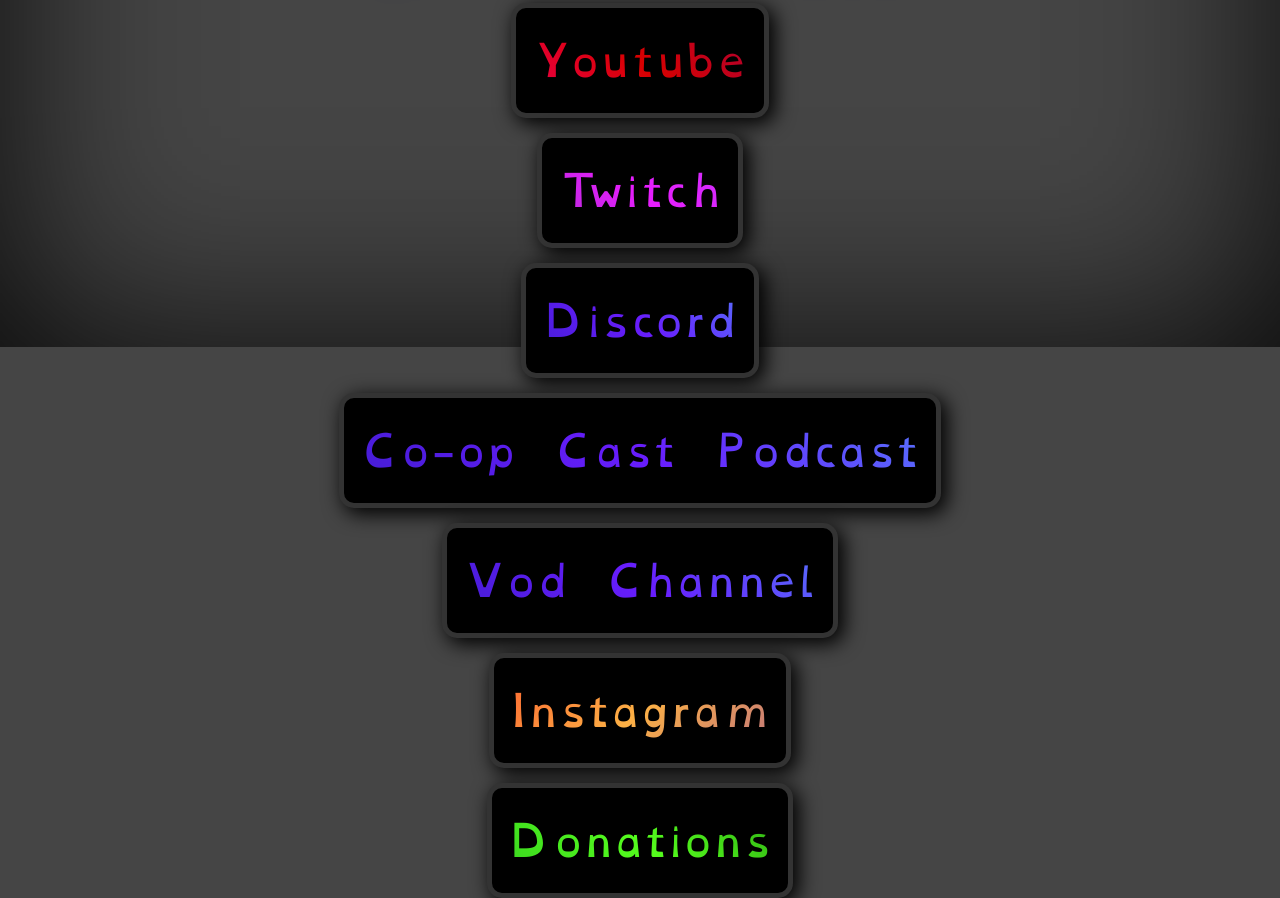
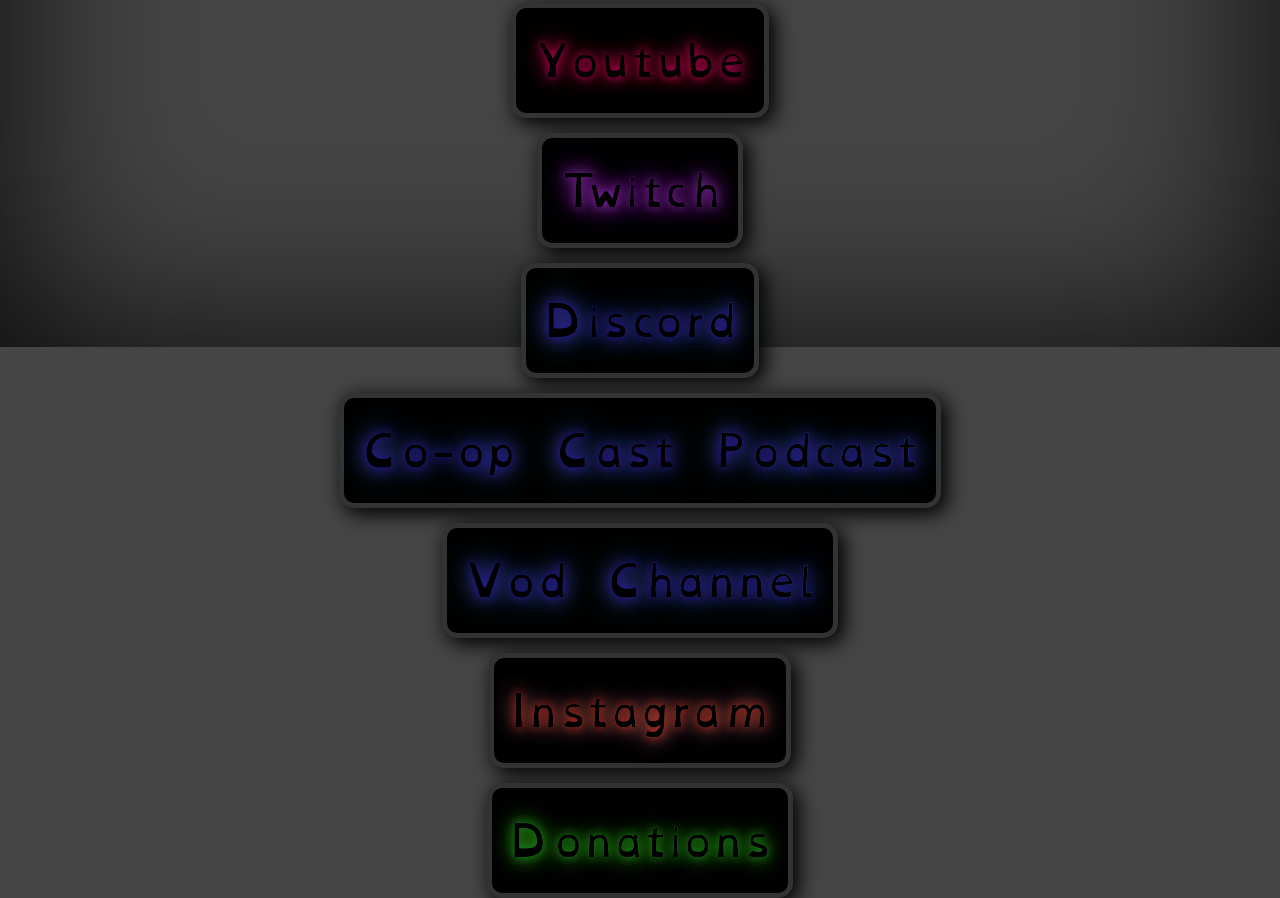
Before and after one commit to Niobium-EXE/niobium, a plain HTML site: page index.html in a window 1280 px wide. Shown: the part 453-1351 px from the top of the page. Drawn offline with Linux system fonts and the light colour scheme.

Commit message:
Update Niobium.css
Signed-off-by: Niobium <nbgit@proton.me>

```diff
--- a/Niobium.css
+++ b/Niobium.css
@@ -76,7 +76,7 @@ h1, h4, h5, h6 {
 
 
 /* Apply Gradient Effect to Specific Elements */
-#youtube, #twitch, #discord, #co-op-cast, #youtubeVods, #instagram, #donations {
+#youtube, #twitch, #discord, #co-op-cast, #youtubeVods, #instagram, #donations, #2nd-channel span {
     -webkit-text-fill-color: transparent;
 }
 
@@ -105,36 +105,65 @@ button {
 #youtube span {
     background: linear-gradient(45deg, rgb(255, 0, 144), rgb(215, 0, 0), rgb(126, 2, 103));
     -webkit-background-clip: text;
+    text-shadow: 0 0 10px rgba(255, 0, 144, 0.7),
+    0 0 20px rgba(215, 0, 0, 0.7),
+    0 0 30px rgba(126, 2, 103, 0.7);
 }
 
 #twitch span {
     background: linear-gradient(45deg, rgb(131, 58, 180), rgb(231, 29, 253), rgb(179, 69, 252));
     -webkit-background-clip: text;
+    text-shadow: 0 0 10px rgba(131, 58, 180, 0.7),
+    0 0 20px rgba(231, 29, 253, 0.7),
+    0 0 30px rgba(179, 69, 252, 0.7);
 }
 
 #discord span {
     background: linear-gradient(45deg, rgb(33, 28, 170), rgb(104, 29, 253), rgb(69, 203, 252));
     -webkit-background-clip: text;
+    text-shadow: 0 0 10px rgba(33, 28, 170, 0.7),
+    0 0 20px rgba(104, 29, 253, 0.7),
+    0 0 30px rgba(69, 203, 252, 0.7);
 }
 
 #co-op-cast span {
     background: linear-gradient(45deg, rgb(33, 28, 170), rgb(104, 29, 253), rgb(69, 203, 252));
     -webkit-background-clip: text;
+    text-shadow: 0 0 10px rgba(33, 28, 170, 0.7),
+    0 0 20px rgba(104, 29, 253, 0.7),
+    0 0 30px rgba(69, 203, 252, 0.7);
 }
 
 #youtubeVods span {
     background: linear-gradient(45deg, rgb(33, 28, 170), rgb(104, 29, 253), rgb(69, 203, 252));
     -webkit-background-clip: text;
+    text-shadow: 0 0 10px rgba(33, 28, 170, 0.7),
+    0 0 20px rgba(104, 29, 253, 0.7),
+    0 0 30px rgba(69, 203, 252, 0.7);
 }
 
 #instagram span {
     background: linear-gradient(135deg, rgb(253, 29, 29), rgb(252, 176, 69), rgb(131, 58, 180));
     -webkit-background-clip: text;
+    text-shadow: 0 0 10px rgba(253, 29, 29, 0.7),
+    0 0 20px rgba(252, 176, 69, 0.7),
+    0 0 30px rgba(131, 58, 180, 0.7);
 }
 
 #donations span {
     background: linear-gradient(45deg, rgb(28, 170, 35), rgb(85, 253, 29), rgb(6, 94, 9));
     -webkit-background-clip: text;
+    text-shadow: 0 0 10px rgba(28, 170, 35, 0.7),
+    0 0 20px rgba(85, 253, 29, 0.7),
+    0 0 30px rgba(6, 94, 9, 0.7);
+}
+
+#2nd-channel span {
+    background: linear-gradient(45deg, rgb(255, 0, 144), rgb(215, 0, 0), rgb(126, 2, 103));
+    -webkit-background-clip: text;
+    text-shadow: 0 0 10px rgba(255, 0, 144, 0.7),
+    0 0 20px rgba(215, 0, 0, 0.7),
+    0 0 30px rgba(126, 2, 103, 0.7);
 }
 
 /* Hover Effect */
@@ -167,7 +196,7 @@ h1:hover, h4:hover, h5:hover, h6:hover, button:hover {
 }
 
 /*Apply the Gradient Animation to Text*/
-#youtube span, #twitch span, #discord span,#co-op-cast span, #youtubeVods span, #instagram span, #donations span,
+#youtube span, #twitch span, #discord span,#co-op-cast span, #youtubeVods span, #instagram span, #donations span, #2nd-channel span,
 #Name, #description, #description-two, #description-three,
 #description-four, #description-five, #description-six {
     background-size: 200% 200%;
```
